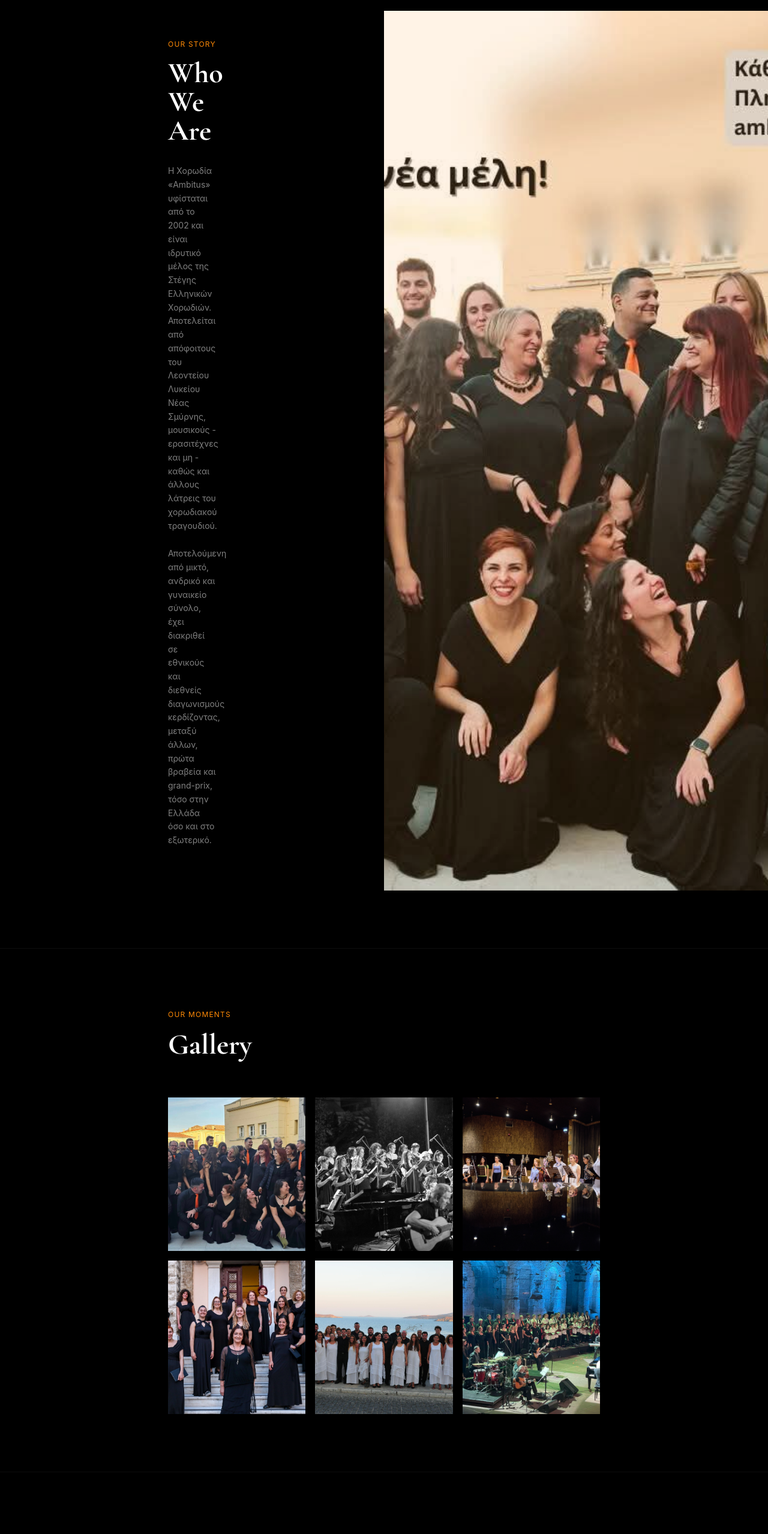
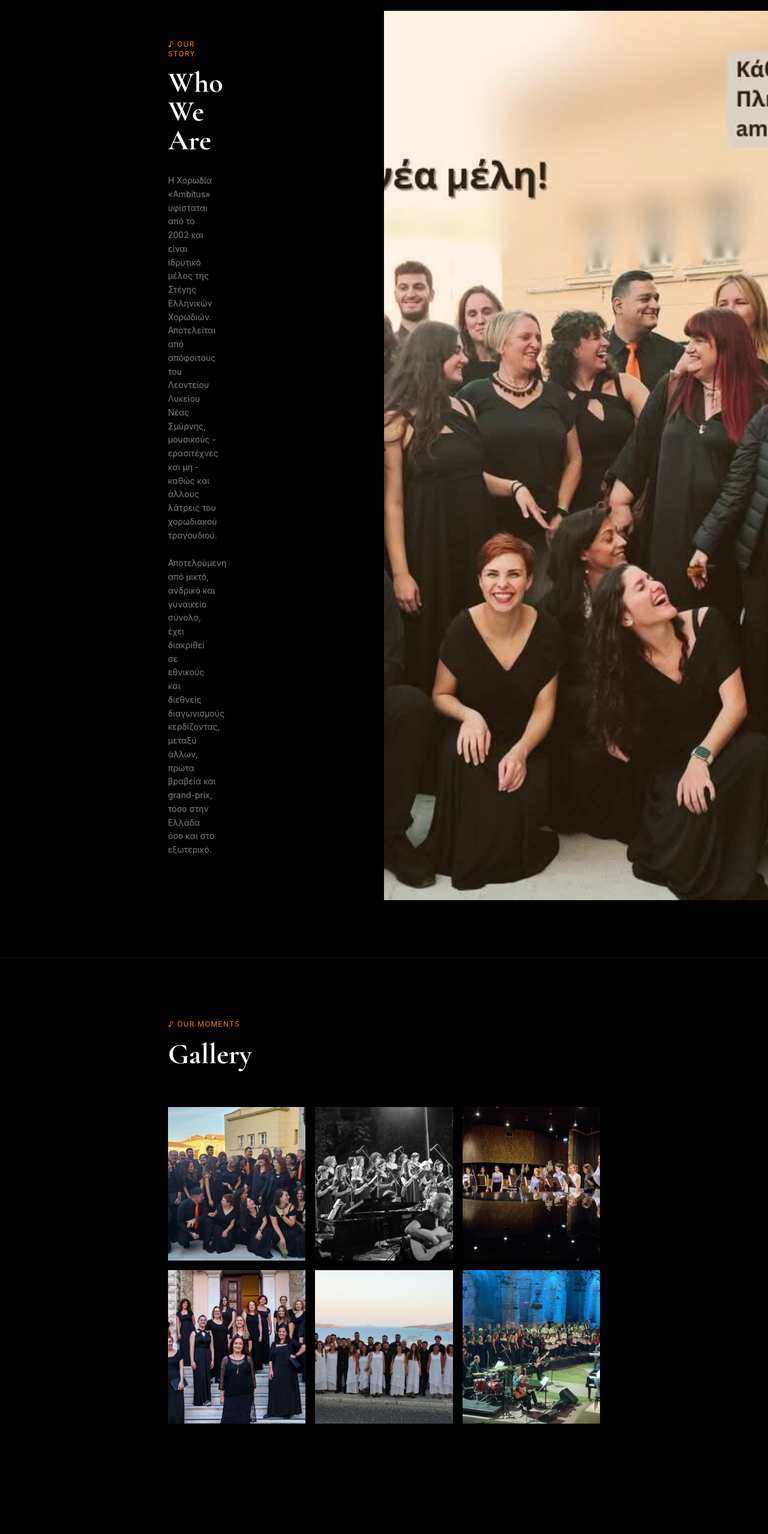
Before and after one commit to xenkou90/choir-website, a React (Vite) app: page / in a window 1280 px wide. Shown: the part 948-3506 px from the top of the page at 60% size. Built offline with nearby package versions, Linux system fonts and the light colour scheme.

Commit message:
feat: add music note decoration to section headers

```diff
--- a/src/components/About.tsx
+++ b/src/components/About.tsx
@@ -6,7 +6,7 @@ const About = () => {
         {/* LEFT — text */}
         <div className="flex flex-col justify-center px-6 md:px-70 py-12">
           <span className="text-xs tracking-widest uppercase text-orange-400 mb-4">
-            Our Story
+            ♪ Our Story
           </span>
           <h2 className="font-serif text-white text-5xl font-bold mb-8">
             Who We Are
--- a/src/components/Calendar.tsx
+++ b/src/components/Calendar.tsx
@@ -6,7 +6,7 @@ const Calendar = () => {
 
             {/* Section header */}
             <span className="text-xs tracking-widest uppercase text-orange-400">
-                Upcoming Performances
+                ♪ Upcoming Performances
             </span>
             <h2 className="font-serif text-white text-5xl font-bold mt-4 mb-16">
                 Where to Find Us
--- a/src/components/Contact.tsx
+++ b/src/components/Contact.tsx
@@ -29,7 +29,7 @@ const handleSubmit = (e: React.FormEvent) => {
 
       {/* Section header */}
       <span className="text-xs tracking-widest uppercase text-orange-400">
-        Get In Touch
+        ♪ Get In Touch
       </span>
       <h2 className="font-serif text-white text-5xl font-bold mt-4 mb-16">
         Contact Us
--- a/src/components/Gallery.tsx
+++ b/src/components/Gallery.tsx
@@ -17,7 +17,7 @@ const Gallery = () => {
 
       {/* Section header */}
       <span className="text-xs tracking-widest uppercase text-orange-400">
-        Our Moments
+        ♪ Our Moments
       </span>
       <h2 className="font-serif text-white text-5xl font-bold mt-4 mb-16">
         Gallery
```
